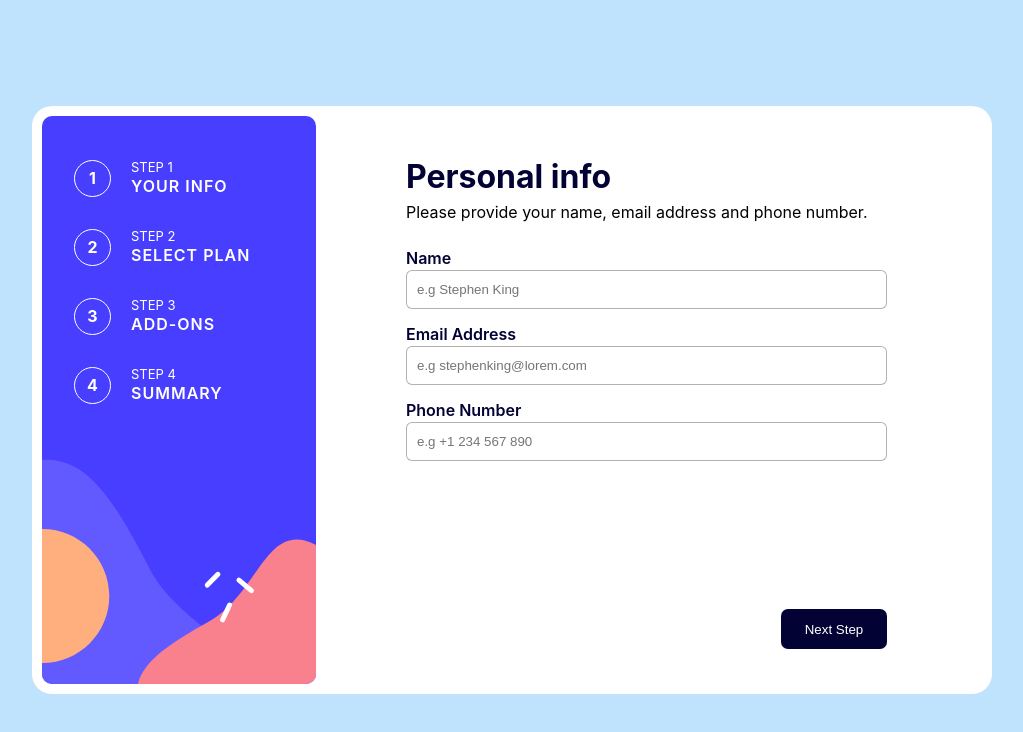
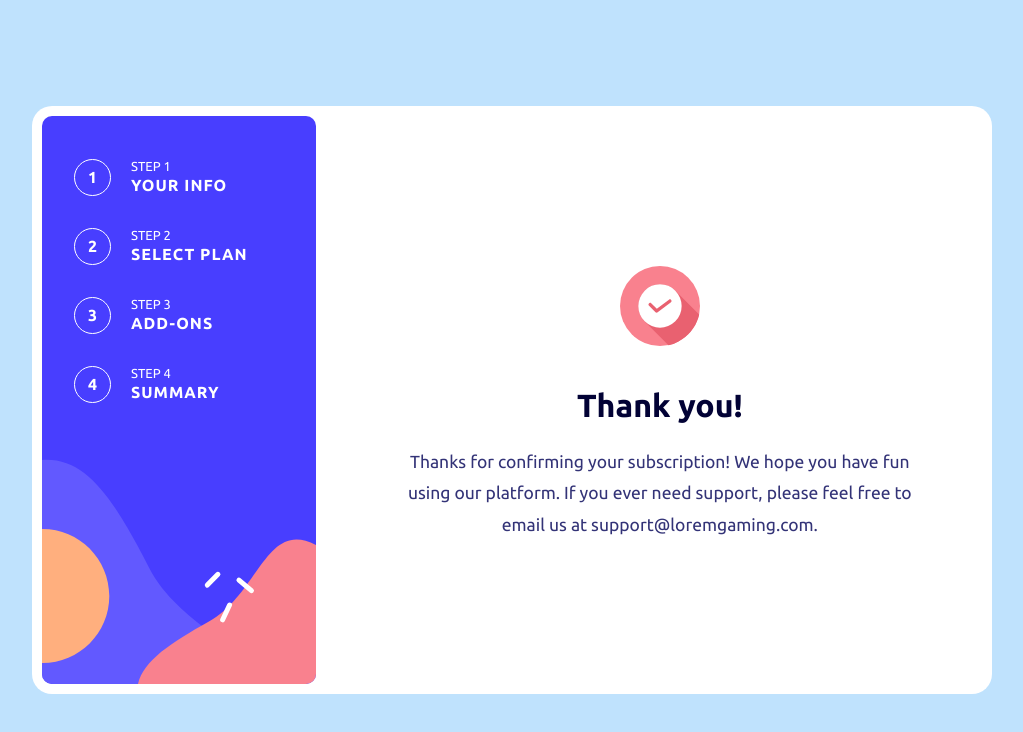
Before and after one commit to therealtmmy/multi-step-form, a React (Create React App) app: page / in a window 1280 px wide. Shown: the top 732 px of the page, without its empty margins (128-1151 px from the left). Built offline with nearby package versions, Linux system fonts and the light colour scheme.

Commit message:
Thank you page

```diff
--- a/src/App.css
+++ b/src/App.css
@@ -1,4 +1,11 @@
+@import url('https://fonts.googleapis.com/css2?family=Ubuntu:ital,wght@0,300;0,400;0,500;0,700;1,300;1,400;1,500;1,700&display=swap');
+
+* {
+  font-family: "Ubuntu", sans-serif;
+}
+
 .App {
+
   background-color: hsl(206, 94%, 87%);
   min-height: 100vh;
   display: flex;
--- a/src/App.js
+++ b/src/App.js
@@ -1,13 +1,15 @@
 import "./App.css";
 import Sidebar from "./Components/Sidebar";
 import Info from "./Components/NavContent/Info";
+import ThankYou from "./Components/NavContent/ThankYou";
 
 function App() {
   return (
     <div className="App">
       <div className="App-content">
         <Sidebar />
-        <Info />
+        {/* <Info /> */}
+        <ThankYou />
       </div>
     </div>
   );
--- /dev/null
+++ b/src/Components/NavContent/ThankYou.css
@@ -0,0 +1,19 @@
+.ThankYou {
+    display: flex;
+    flex-direction: column;
+    align-items: center;
+   text-align: center;
+   margin-top: 10em;
+   margin-right: 4.9em;
+}
+
+.ThankYou > :nth-child(2){
+    margin-bottom: 4px;
+    margin-top: 1.3em;
+}
+
+.ThankYou > :nth-child(3){
+    line-height: 1.8em;
+    font-size: 17.5px;
+    color: rgb(51, 51, 119);
+}
--- /dev/null
+++ b/src/Components/NavContent/ThankYou.jsx
@@ -0,0 +1,36 @@
+import React from "react";
+import "./ThankYou.css";
+
+const ThankYou = () => {
+  return (
+    <div className="ThankYou">
+      <svg
+        xmlns="http://www.w3.org/2000/svg"
+        width="80"
+        height="80"
+        viewBox="0 0 80 80"
+      >
+        <g fill="none">
+          <circle cx="40" cy="40" r="40" fill="#F9818E" />
+          <path
+            fill="#E96170"
+            d="M48.464 79.167c.768-.15 1.53-.321 2.288-.515a40.04 40.04 0 0 0 3.794-1.266 40.043 40.043 0 0 0 3.657-1.63 40.046 40.046 0 0 0 12.463-9.898A40.063 40.063 0 0 0 78.3 51.89c.338-1.117.627-2.249.867-3.391L55.374 24.698a21.6 21.6 0 0 0-15.332-6.365 21.629 21.629 0 0 0-15.344 6.365c-8.486 8.489-8.486 22.205 0 30.694l23.766 23.775Z"
+          />
+          <path
+            fill="#FFF"
+            d="M40.003 18.333a21.58 21.58 0 0 1 15.31 6.351c8.471 8.471 8.471 22.158 0 30.63-8.47 8.47-22.156 8.47-30.627 0-8.47-8.472-8.47-22.159 0-30.63a21.594 21.594 0 0 1 15.317-6.35Zm9.865 15c-.316.028-.622.15-.872.344l-12.168 9.13-5.641-5.642c-1.224-1.275-3.63 1.132-2.356 2.356l6.663 6.663c.56.56 1.539.63 2.173.156l13.326-9.995c1.122-.816.43-2.993-.956-3.013a1.666 1.666 0 0 0-.17 0Z"
+          />
+        </g>
+      </svg>
+
+      <h1>Thank you!</h1>
+      <p>
+        Thanks for confirming your subscription! We hope you have fun using our
+        platform. If you ever need support, please feel free to email us at
+        support@loremgaming.com.
+      </p>
+    </div>
+  );
+};
+
+export default ThankYou;
```
